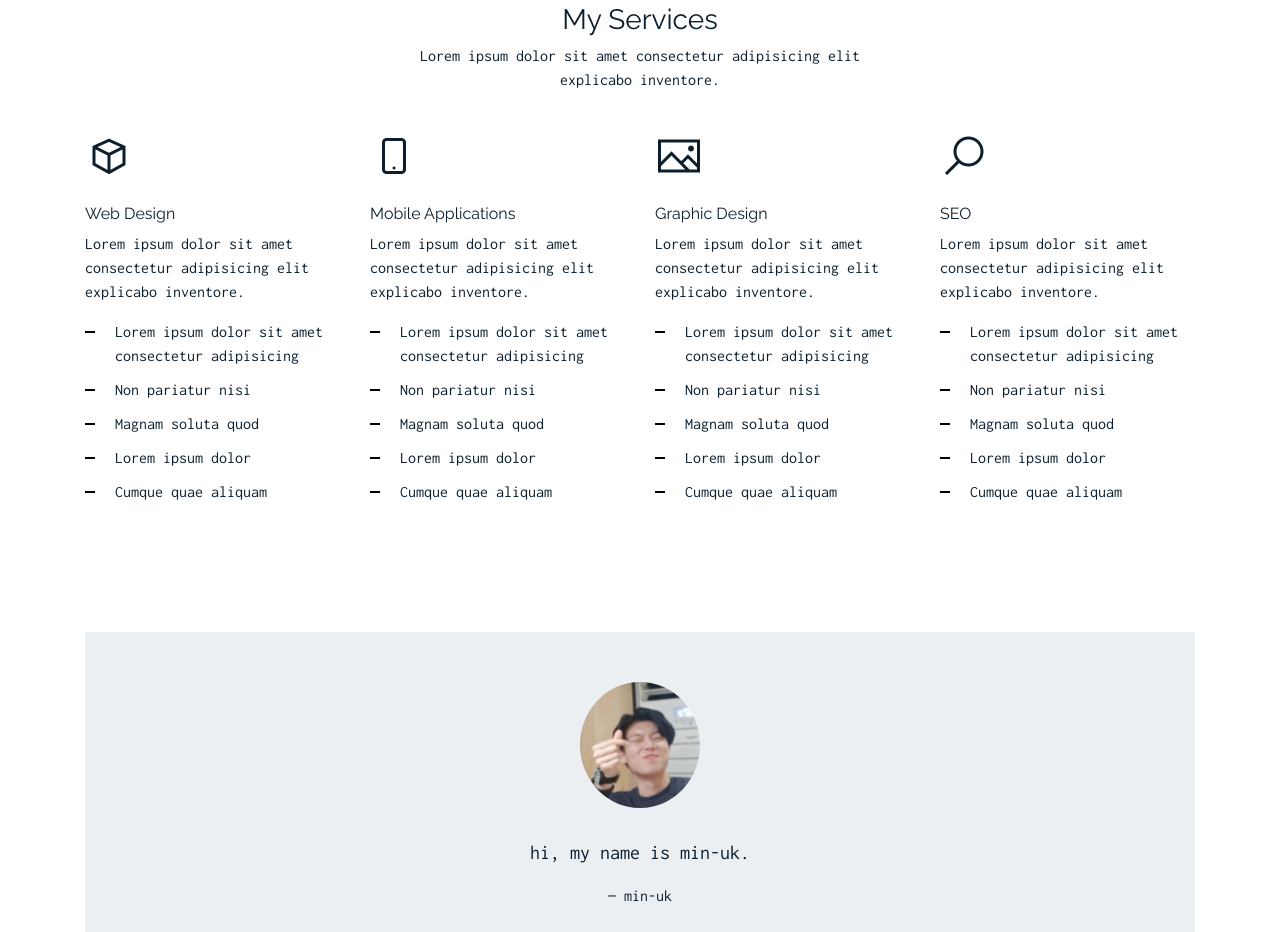
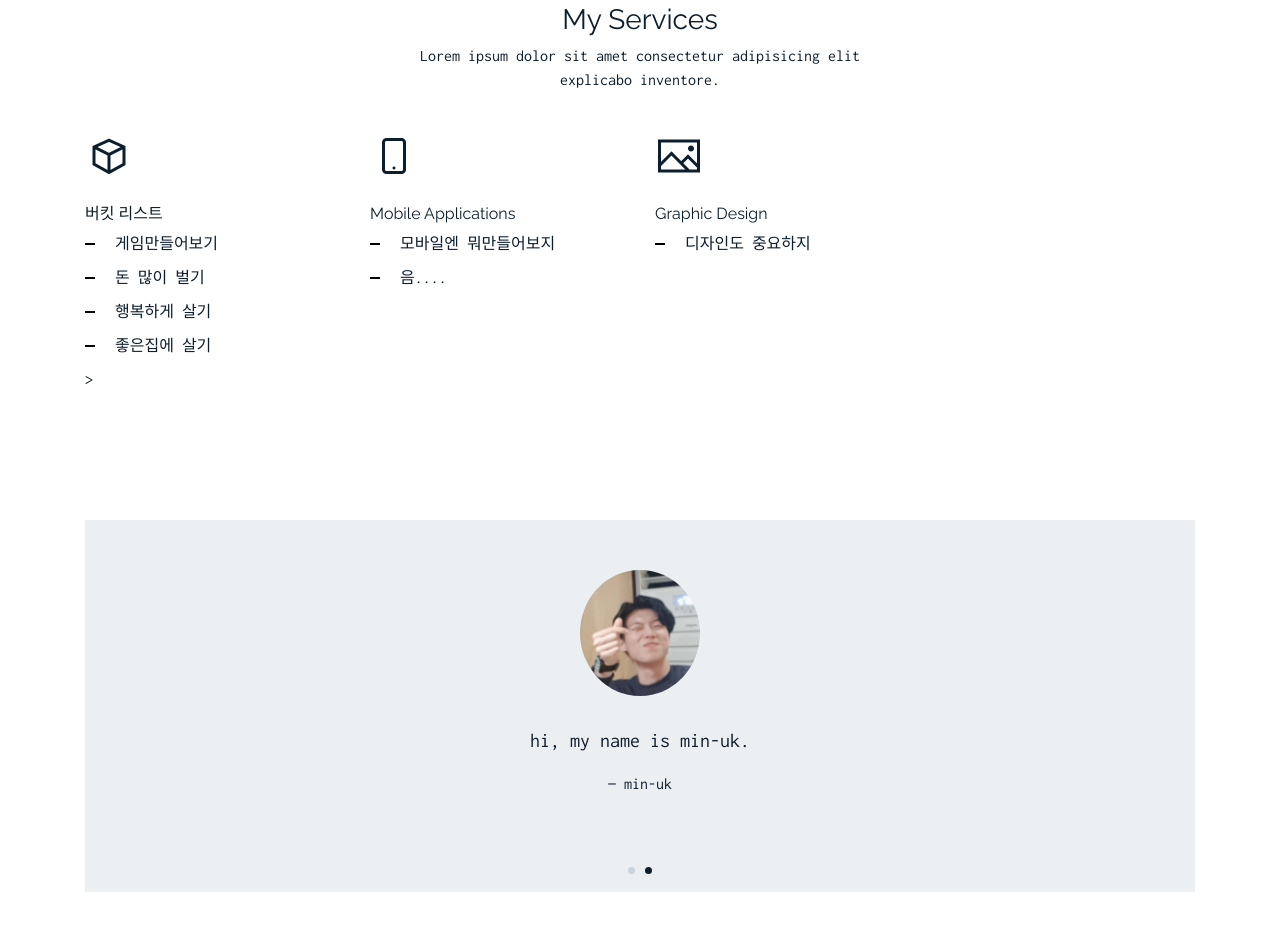
Before and after one commit to zmfktm12/web1, a plain HTML site: page index.html in a window 1280 px wide. Shown: the part 1734-2666 px from the top of the page. Drawn offline with Linux system fonts and the light colour scheme.

Commit message:
Update index.html

```diff
--- a/index.html
+++ b/index.html
@@ -203,50 +203,27 @@
 
           <div class="col-12 col-sm-6 col-md-6 col-lg-3">
             <span class="la la-cube la-3x mb-4"></span>
-            <h4 class="h4 mb-2">Web Design</h4>
-            <p>Lorem ipsum dolor sit amet consectetur adipisicing elit explicabo inventore.</p>
+            <h4 class="h4 mb-2">버킷 리스트</h4>
             <ul class="list-unstyled list-line">
-              <li>Lorem ipsum dolor sit amet consectetur adipisicing</li>
-              <li>Non pariatur nisi</li>
-              <li>Magnam soluta quod</li>
-              <li>Lorem ipsum dolor</li>
-              <li>Cumque quae aliquam</li>
+              <li>게임만들어보기</li>
+              <li>돈 많이 벌기</li>
+              <li>행복하게 살기</li>
+              <li>좋은집에 살기</li>>
             </ul>
           </div>
           <div class="col-12 col-sm-6 col-md-6 col-lg-3">
             <span class="la la-mobile la-3x mb-4"></span>
             <h4 class="h4 mb-2">Mobile Applications</h4>
-            <p>Lorem ipsum dolor sit amet consectetur adipisicing elit explicabo inventore.</p>
             <ul class="list-unstyled list-line">
-              <li>Lorem ipsum dolor sit amet consectetur adipisicing</li>
-              <li>Non pariatur nisi</li>
-              <li>Magnam soluta quod</li>
-              <li>Lorem ipsum dolor</li>
-              <li>Cumque quae aliquam</li>
+              <li>모바일엔 뭐만들어보지</li>
+              <li>음....</li>
             </ul>
           </div>
           <div class="col-12 col-sm-6 col-md-6 col-lg-3">
             <span class="la la-image la-3x mb-4"></span>
             <h4 class="h4 mb-2">Graphic Design</h4>
-            <p>Lorem ipsum dolor sit amet consectetur adipisicing elit explicabo inventore.</p>
             <ul class="list-unstyled list-line">
-              <li>Lorem ipsum dolor sit amet consectetur adipisicing</li>
-              <li>Non pariatur nisi</li>
-              <li>Magnam soluta quod</li>
-              <li>Lorem ipsum dolor</li>
-              <li>Cumque quae aliquam</li>
-            </ul>
-          </div>
-          <div class="col-12 col-sm-6 col-md-6 col-lg-3">
-            <span class="la la-search la-3x mb-4"></span>
-            <h4 class="h4 mb-2">SEO</h4>
-            <p>Lorem ipsum dolor sit amet consectetur adipisicing elit explicabo inventore.</p>
-            <ul class="list-unstyled list-line">
-              <li>Lorem ipsum dolor sit amet consectetur adipisicing</li>
-              <li>Non pariatur nisi</li>
-              <li>Magnam soluta quod</li>
-              <li>Lorem ipsum dolor</li>
-              <li>Cumque quae aliquam</li>
+              <li>디자인도 중요하지</li>
             </ul>
           </div>
         </div>
```
